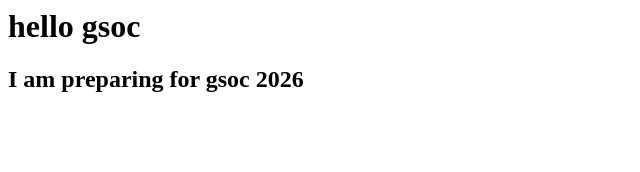
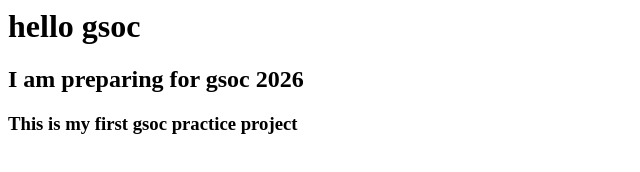
Before and after one commit to rimjhimsharma831-crypto/gsoc-practice, a plain HTML site: page index.html in a window 1280 px wide. Shown: the whole page, without its empty margins (0-640 px from the left). Drawn offline with Linux system fonts and the light colour scheme.

Commit message:
Added paragraph

```diff
--- a/index.html
+++ b/index.html
@@ -1,2 +1,3 @@
 <h1>hello gsoc</h1>
 <h2> I am preparing for gsoc 2026</h2>
+<h3>This is my first gsoc practice project  </h3>
```
